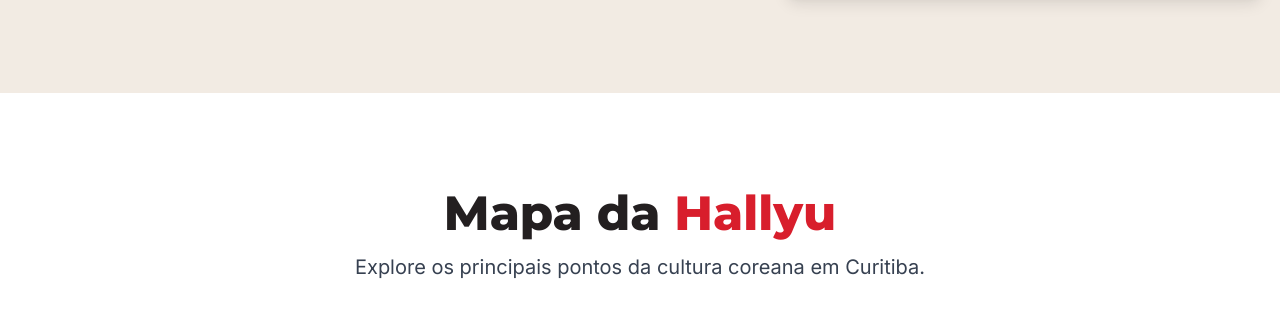
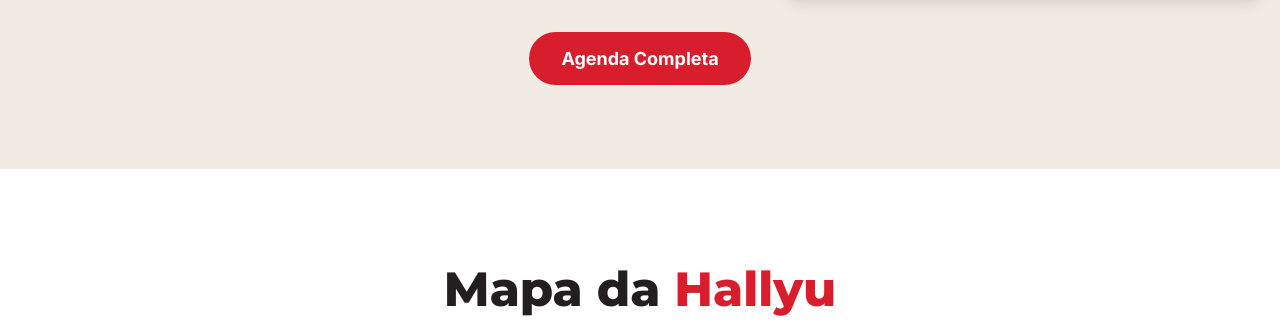
Before and after one commit to laryliissa/hallyu.curitiba, a plain HTML site: page index.html in a window 1280 px wide. Shown: the part 1568-1891 px from the top of the page. Drawn offline with nearby package versions, Linux system fonts and the light colour scheme.

Commit message:
feat: Add "Agenda Completa" button to index.html

```diff
--- a/index.html
+++ b/index.html
@@ -445,6 +445,12 @@
                             <p class="text-gray-600">Nenhum evento agendado para este mês. Fique de olho para futuras atualizações!</p>
                         </div>
                     </div>
+                </div>
+
+                <div class="text-center mt-12">
+                    <a href="agenda.html" class="bg-vermelho-paixao text-white px-8 py-4 rounded-full font-bold text-lg btn-hover">
+                        Agenda Completa
+                    </a>
                 </div>
 
 
```
